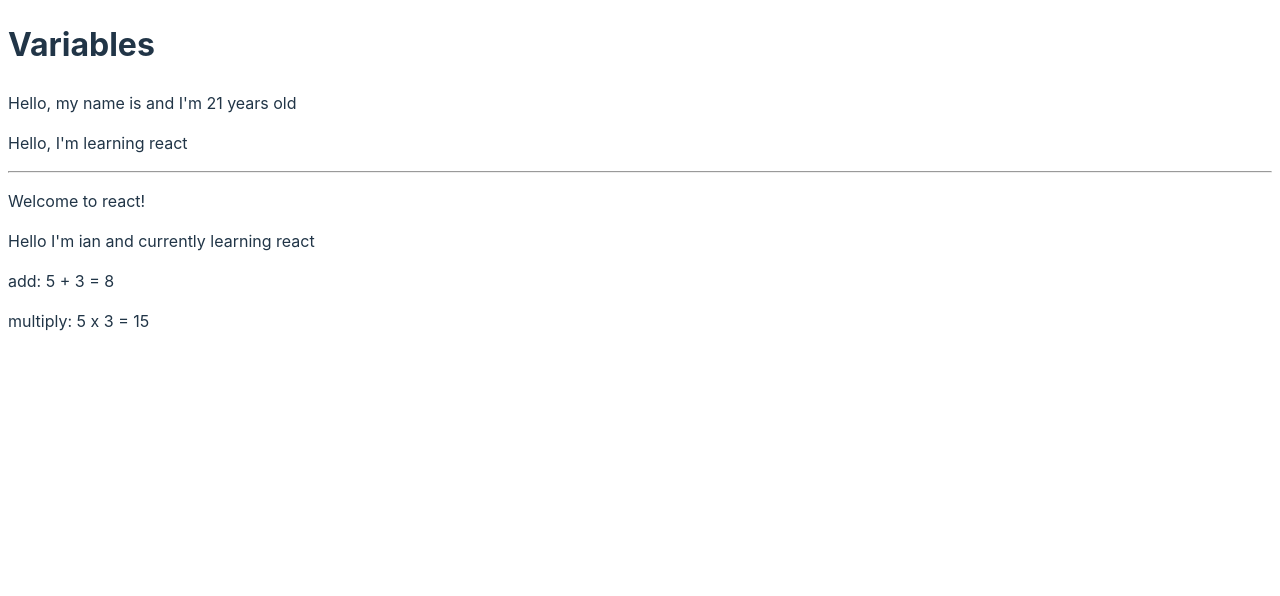
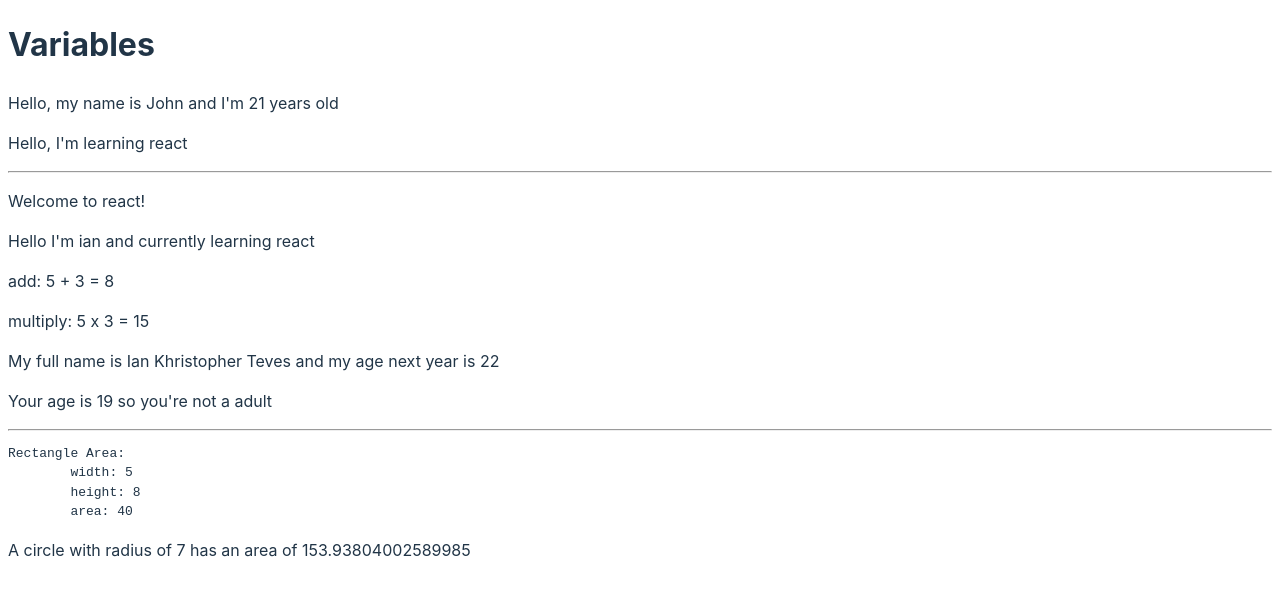
Before and after one commit to Iannn-dx/react-app, a React (Vite) app: page / in a window 1280 px wide. Shown: the top 596 px of the page. Built offline with nearby package versions, Linux system fonts and the light colour scheme.

Commit message:
day 1: variables and functions arrow function

```diff
--- a/src/lessons/varFunctions.tsx
+++ b/src/lessons/varFunctions.tsx
@@ -1,5 +1,5 @@
 export default function Day1VariablesFunctions() {
-    // const name = "John";
+    const name = "John";
     let age = 21;
 
 
@@ -23,7 +23,38 @@ export default function Day1VariablesFunctions() {
         return `${x} x ${y} = ${x * y}`;
      }
 
-     const fullName = () =>{
+     const fullName = (firstName, lastName) =>{
+        return `${firstName} ${lastName}`;
+     }
+
+     const ageNextYear = (age) =>{
+        return age + 1;
+     }
+
+     const adult = (age) => {
+        if(age >= 20){
+            return `Your age is ${age} so you're adult`
+        } else{
+            return `Your age is ${age} so you're not a adult`
+        }
+     }
+
+     const rectangleArea = () =>{
+        let width = 5;
+        let height = 8;
+        let area = width * height;
+
+        return `
+        width: ${width}
+        height: ${height}
+        area: ${area}`
+     }
+
+     const circle = (radius) =>{
+        const area = Math.PI * radius ** 2;
+
+        return `A circle with radius of ${radius} has an area of ${area}`;
+
 
      }
 
@@ -46,6 +77,11 @@ export default function Day1VariablesFunctions() {
             <p>{introduce("ian")}</p>
             <p>add: {add(5,3)}</p>
             <p>multiply: {multiply(5,3)}</p>
+            <p>My full name is {fullName("Ian Khristopher", "Teves")} and my age next year is {ageNextYear(21)}</p>
+            <p>{adult(19)}</p>
+            <hr />
+            <pre>Rectangle Area: {rectangleArea()}</pre>
+            <p>{circle(7)}</p>
         </div>
 
 
```
